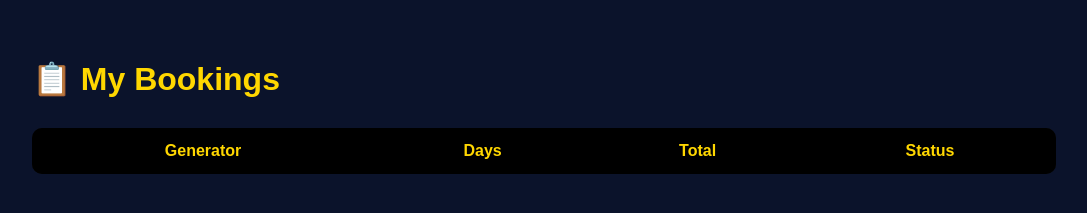
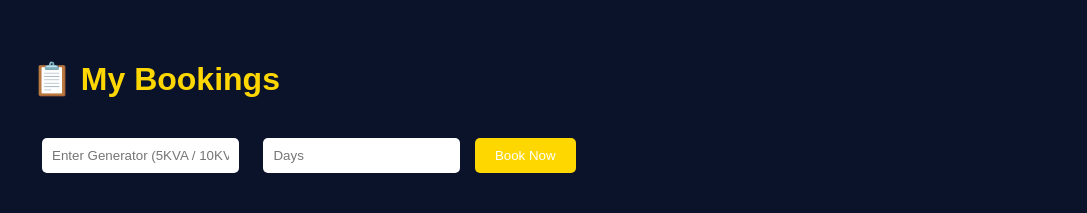
Before and after one commit to khanshafia704-jpg/generator-rental, a Flask app: page /my_bookings in a window 1280 px wide. Shown: the part 95-308 px from the top of the page, without its empty margins (96-1183 px from the left). Run offline with Flask 3, Linux system fonts and the light colour scheme; a user stored in the database is signed in; data comes from the database, SQL or seed files in the repository; lists and menus that the app fills with data are empty.

Commit message:
Add booking form and update bookings table
Added a booking form and updated the bookings table to include generator and days information.

```diff
--- a/templates/bookings.html
+++ b/templates/bookings.html
@@ -5,7 +5,6 @@
 <link rel="stylesheet" href="{{ url_for('static', filename='style.css') }}">
 
 <style>
-
 body{
 background:#0b132b;
 font-family:Arial;
@@ -59,6 +58,25 @@ color:#e74c3c;
 font-weight:bold;
 }
 
+/* FORM STYLE */
+.form-box{
+margin-bottom:30px;
+}
+
+input{
+padding:10px;
+margin:10px;
+border:none;
+border-radius:5px;
+}
+
+button{
+padding:10px 20px;
+background:gold;
+border:none;
+cursor:pointer;
+border-radius:5px;
+}
 </style>
 
 </head>
@@ -81,6 +99,22 @@ font-weight:bold;
 
 <h1 class="bookings-title">📋 My Bookings</h1>
 
+<!-- ✅ BOOKING FORM -->
+<div class="form-box">
+
+<form method="POST" action="/book">
+
+<input type="text" name="generator" placeholder="Enter Generator (5KVA / 10KVA)" required>
+
+<input type="number" name="days" placeholder="Days" required>
+
+<button type="submit">Book Now</button>
+
+</form>
+
+</div>
+
+<!-- ✅ BOOKINGS TABLE -->
 <table class="bookings-table">
 
 <tr>
@@ -94,12 +128,12 @@ font-weight:bold;
 
 <tr>
 
-<td>{{ b[0] }}</td>
-<td>{{ b[1] }}</td>
-<td>₹{{ b[2] }}</td>
+<td>{{ b[2] }}</td>   <!-- generator -->
+<td>{{ b[3] }}</td>   <!-- days -->
+<td>₹{{ b[4] }}</td>  <!-- total -->
 
 <td>
-{% if b[3] == "Success" %}
+{% if b[5] == "Success" %}
 <span class="status-success">Success</span>
 {% else %}
 <span class="status-failed">Failed</span>
```
